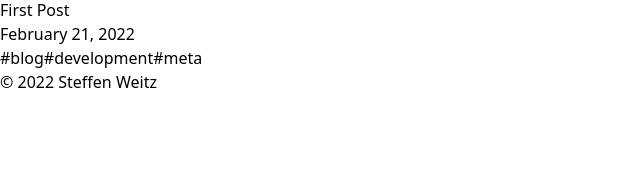
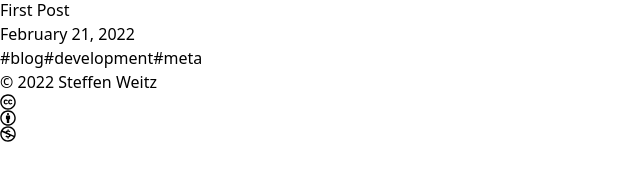
Before and after one commit to stffffn/nextjs-blog, a Next.js app: page / in a window 1280 px wide. Shown: the part 130-310 px from the top of the page, without its empty margins (0-640 px from the left). Built offline with nearby package versions, Linux system fonts and the light colour scheme.

Commit message:
Add cc license to footer

```diff
--- a/components/Footer.tsx
+++ b/components/Footer.tsx
@@ -1,12 +1,29 @@
 import { getYear } from 'date-fns';
+import Link from 'next/link';
+import {
+  FaCreativeCommons,
+  FaCreativeCommonsBy,
+  FaCreativeCommonsNc,
+} from 'react-icons/fa';
 
 const Footer = () => {
   const currDate = new Date();
   const currYear = getYear(currDate);
 
   return (
-    <footer className="text-sm text-zinc-300 dark:text-zinc-600">
-      © {currYear} Steffen Weitz
+    <footer className="flex items-center text-zinc-300 dark:text-zinc-600">
+      <span className="pr-2 text-sm">© {currYear} Steffen Weitz</span>
+
+      <Link href={'https://creativecommons.org/licenses/by-nc/4.0/'}>
+        <a
+          target="_blank"
+          className="flex items-center ml-auto text-lg hover:text-blue-600 dark:hover:text-blue-500 transition-colors ease-in-out"
+        >
+          <FaCreativeCommons className="mr-1" />
+          <FaCreativeCommonsBy className="mr-1" />
+          <FaCreativeCommonsNc />
+        </a>
+      </Link>
     </footer>
   );
 };
```
